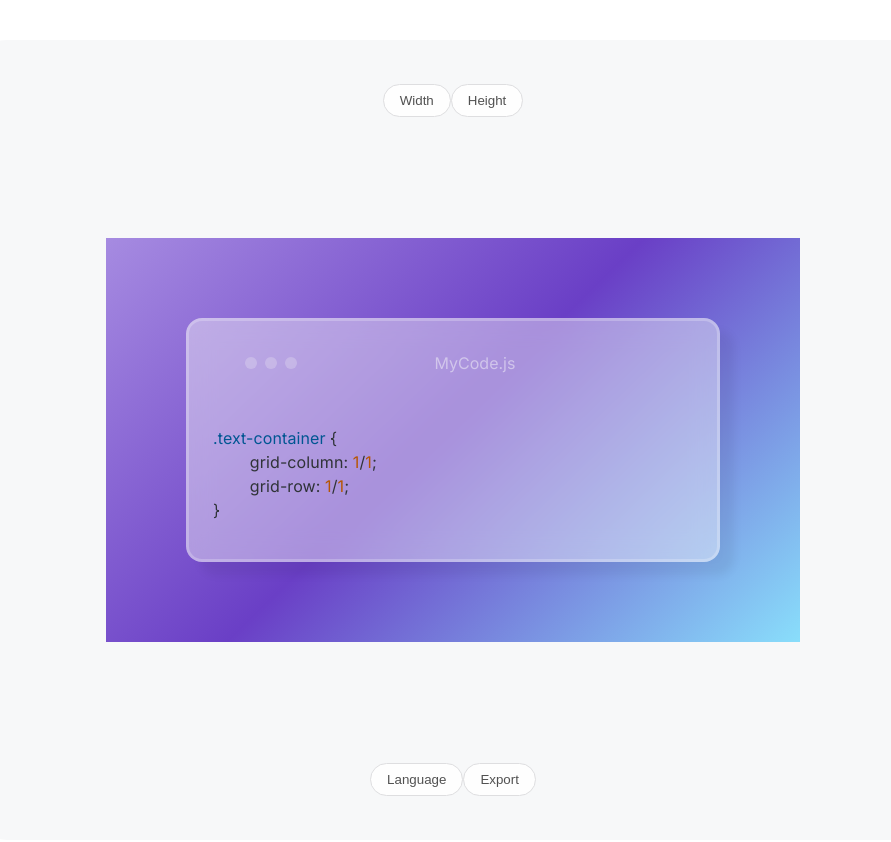
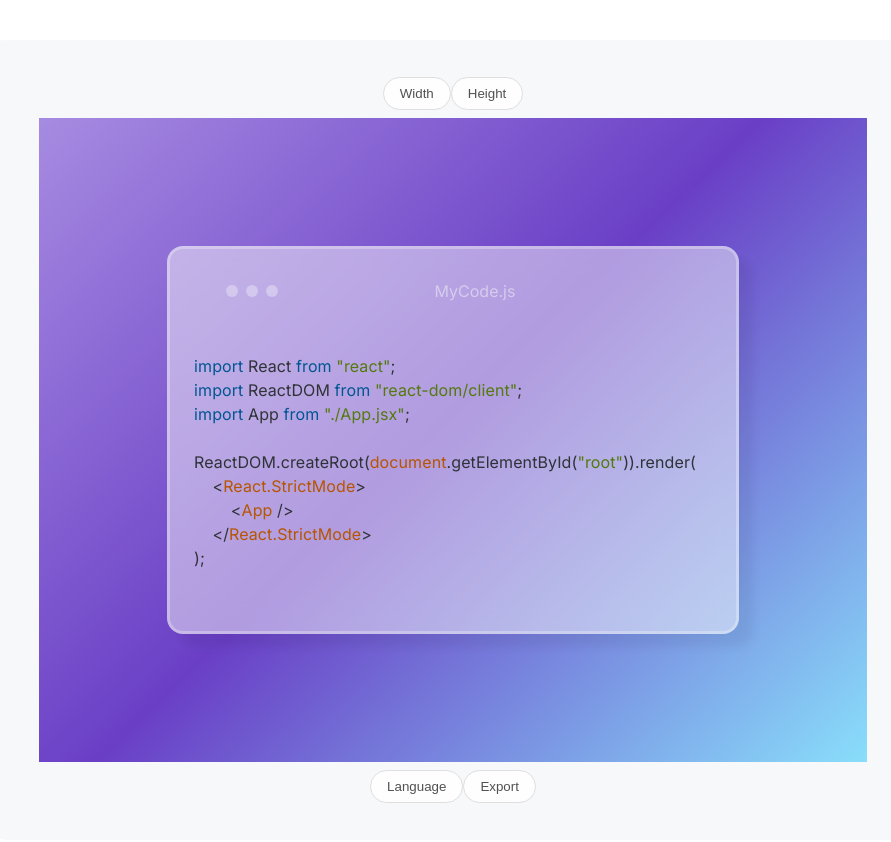
Before and after one commit to AustinChiatto/crumb, a React (Vite) app: page /code-to-img in a window 1280 px wide. Shown: the top 842 px of the page, without its empty margins (389-1280 px from the left). Built offline with nearby package versions, Linux system fonts and the light colour scheme.

Commit message:
work on visual output

```diff
--- a/src/components/CodeToImg/Output/Output.module.scss
+++ b/src/components/CodeToImg/Output/Output.module.scss
@@ -6,5 +6,5 @@
 .Output {
     @include m.gridSpan(4, 9, 1, 12);
     @include m.flex(center, center, column);
-    gap: 2rem;
+    gap: 0rem;
 }
--- a/src/components/CodeToImg/Output/OutputDisplay/RenderedImage/RenderedHeader/RenderedHeader.module.scss
+++ b/src/components/CodeToImg/Output/OutputDisplay/RenderedImage/RenderedHeader/RenderedHeader.module.scss
@@ -22,7 +22,7 @@
     width: 0.75rem;
     aspect-ratio: 1/1;
     border-radius: 50%;
-    background: #F7F8F940;
+    background: #F7F8F960;
 }
 
 .BrowserButton + .BrowserButton {
--- a/src/components/CodeToImg/Output/OutputDisplay/RenderedImage/RenderedImage.module.scss
+++ b/src/components/CodeToImg/Output/OutputDisplay/RenderedImage/RenderedImage.module.scss
@@ -4,7 +4,7 @@
 // ===========================
 .RenderedImage {
     background: linear-gradient(136deg, #A68BE1 0%, #6A3FC6 48.45%, #89DEFB 100%);
-    padding: 5rem;
+    padding: 8rem;
     @include m.flex(center, center);
     position: relative;
     max-width: 100%;
@@ -14,8 +14,8 @@
 // ===========================
 .CodeContainer {
     border-radius: 1rem;
-    border: 3px solid #F7F8F940;
-    background: #F7F8F970;
+    border: 3px solid #F7F8F950;
+    background: #F7F8F980;
     box-shadow: 14px 13px 10px 0px rgba(0, 0, 0, 0.06);
     backdrop-filter: blur(14px);
     padding: 1rem;
--- a/src/components/CodeToImg/Output/OutputDisplay/RenderedImage/UserInput/UserInput.jsx
+++ b/src/components/CodeToImg/Output/OutputDisplay/RenderedImage/UserInput/UserInput.jsx
@@ -11,10 +11,16 @@ import atom from "react-syntax-highlighter/dist/esm/styles/hljs/atom-one-light";
 import stack from "react-syntax-highlighter/dist/esm/styles/hljs/stackoverflow-light";
 
 export default function UserInput() {
-    const [codeInput, setCodeInput] = useState(`.text-container {
-        grid-column: 1/1;
-        grid-row: 1/1;
-}`);
+    const [codeInput, setCodeInput] = useState(`import React from "react";
+import ReactDOM from "react-dom/client";
+import App from "./App.jsx";
+
+ReactDOM.createRoot(document.getElementById("root")).render(
+    <React.StrictMode>
+        <App />
+    </React.StrictMode>
+);
+    `);
 
     return (
         <>
@@ -33,7 +39,7 @@ export default function UserInput() {
                 ></textarea>
                 <CodeBlock
                     code={codeInput}
-                    language={"css"}
+                    language={"typescript"}
                     theme={stack}
                     customStyle={{
                         margin: "0",
--- a/src/components/CodeToImg/Output/OutputDisplay/RenderedImage/UserInput/UserInput.module.scss
+++ b/src/components/CodeToImg/Output/OutputDisplay/RenderedImage/UserInput/UserInput.module.scss
@@ -18,7 +18,7 @@
     z-index: 2;
     border: none;
     background: transparent;
-    caret-color: #fff;
+    caret-color: #000;
     resize: none;
     -webkit-text-fill-color: transparent;
     -moz-text-size-adjust: none;
--- a/src/components/global/CodeBlock/CodeBlock.jsx
+++ b/src/components/global/CodeBlock/CodeBlock.jsx
@@ -3,9 +3,11 @@ import { Light as SyntaxHighlighter } from "react-syntax-highlighter";
 
 import css from "react-syntax-highlighter/dist/esm/languages/hljs/css";
 import html from "react-syntax-highlighter/dist/cjs/languages/hljs/htmlbars";
+import typescript from "react-syntax-highlighter/dist/cjs/languages/hljs/typescript";
 
 SyntaxHighlighter.registerLanguage("css", css);
 SyntaxHighlighter.registerLanguage("html", html);
+SyntaxHighlighter.registerLanguage("typescript", typescript);
 
 export default function CodeBlock({ code, language, customStyle, theme }) {
     const fontFaceStyle = {
```
Also changed, not shown: src/components/CodeToImg/Output/OutputDisplay/OutputDisplay.module.scss (line endings or trailing spaces).
